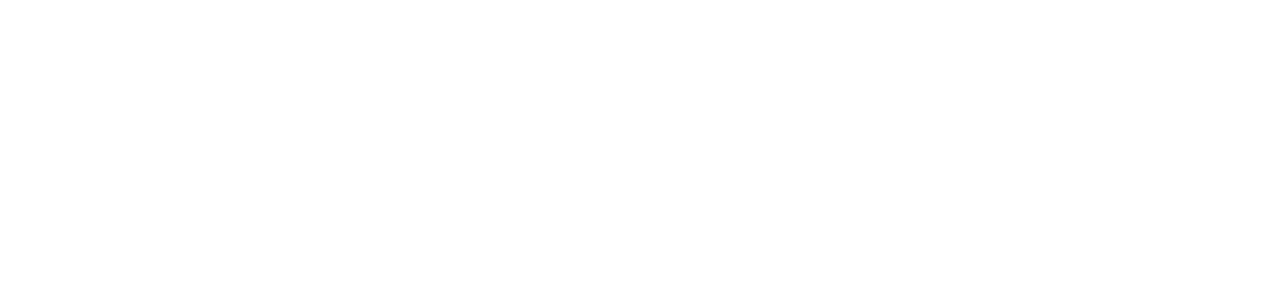
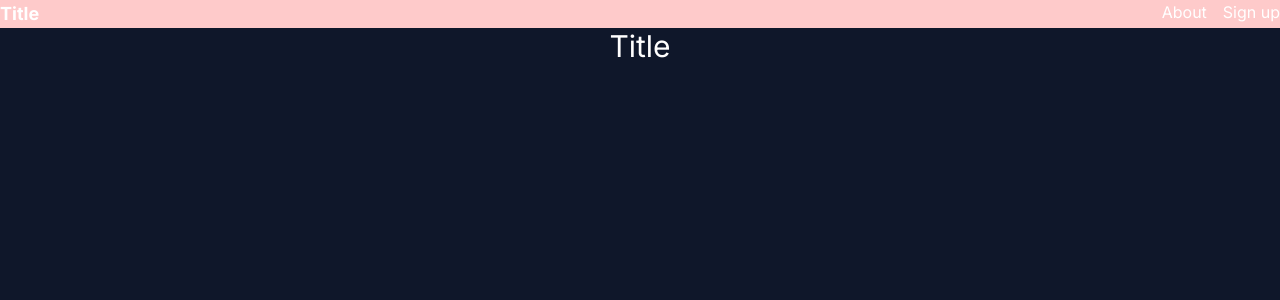
Before and after one commit to ConnorG255/Super-Cool-Hack, a Next.js app: page / in a window 1280 px wide. Shown: the top 300 px of the page. Built offline with nearby package versions, Linux system fonts and the light colour scheme.

Commit message:
temptemplate

```diff
--- a/app/page.tsx
+++ b/app/page.tsx
@@ -2,8 +2,22 @@
 
 export default function Home() {
   return (
-    <main className="flex min-h-screen flex-col items-center justify-between p-24">
-      <h1 className='text-white text-3xl'>asdfasdf</h1>
+    <main className="min-h-screen  bg-slate-900 text-center">
+      <div className='min-w-screen bg-red-200 h-min-1/6 flex justify-between'>
+        <div className="text-white text-lg font-bold">Title</div>
+
+
+        <div className="space-x-4">
+
+          <button className="text-white">About</button>
+          <button className="text-white">Sign up</button>
+        </div>
+        </div>
+
+      <h1 className='text-white text-3xl'>Title </h1>
+
+      <div></div>
+
     </main>
   )
 }
```
